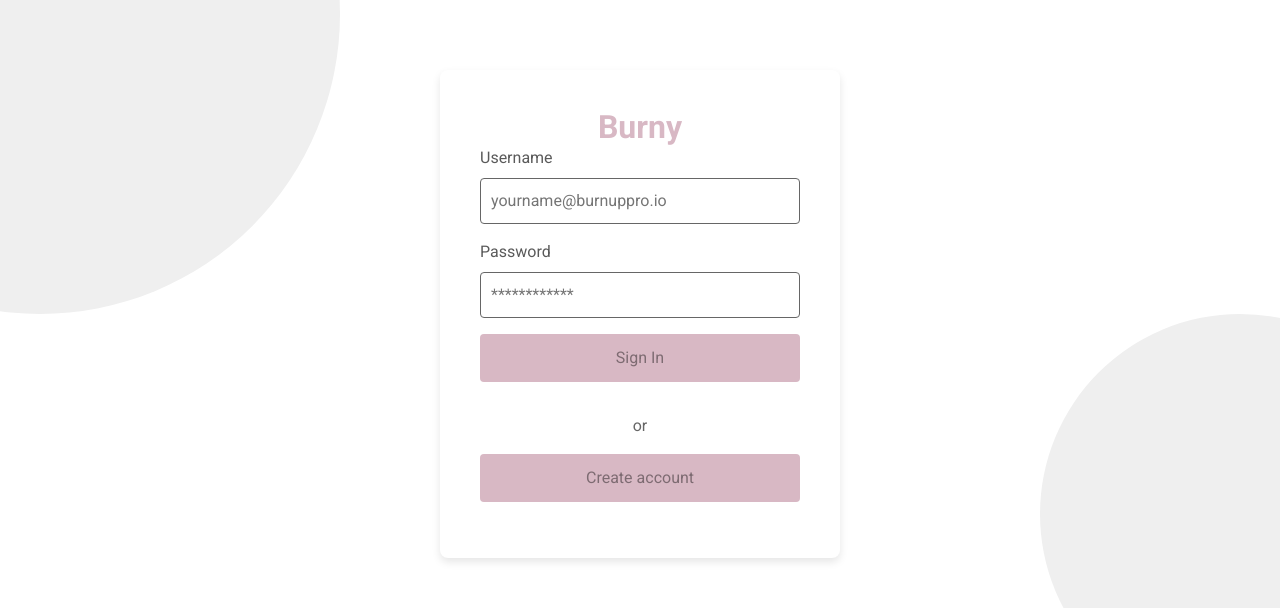
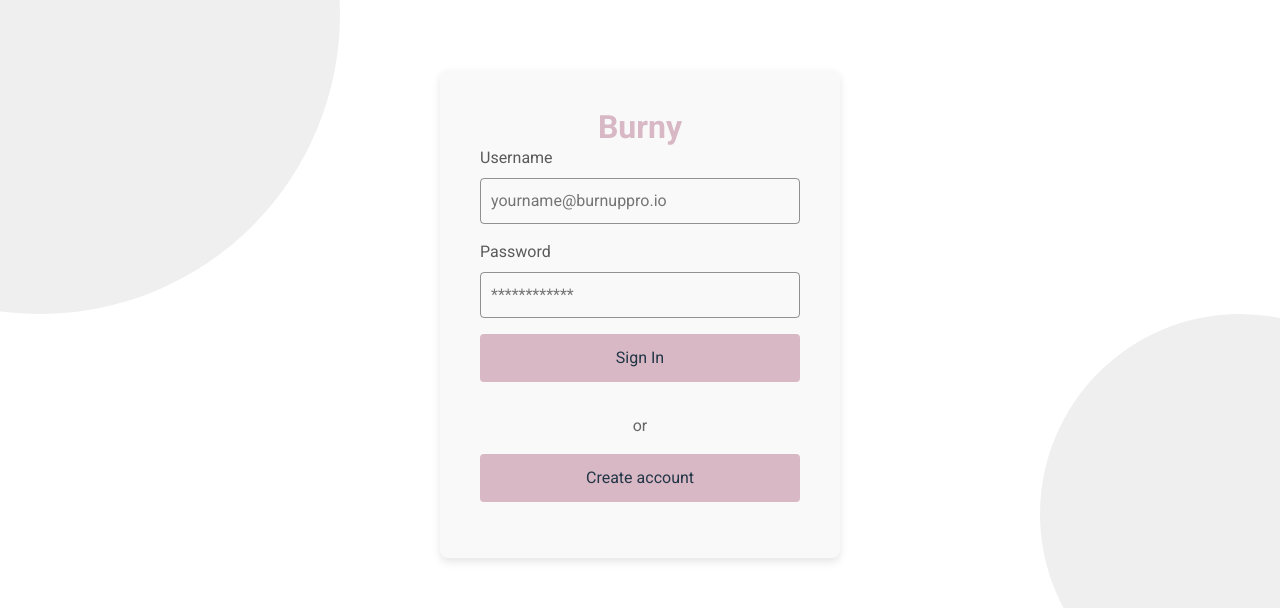
Before and after one commit to Tomoki108/burny, a Vue app in the folder web/: page /sign_in in a window 1280 px wide. Shown: the part 170-778 px from the top of the page. Built offline with nearby package versions, Linux system fonts and the light colour scheme; no server answers.

Commit message:
mod design

```diff
--- a/web/src/assets/styles/global.css
+++ b/web/src/assets/styles/global.css
@@ -10,6 +10,7 @@
   --color-success: #4caf50;
   --color-warning: #ffc107;
   --color-background: #ffffff;
+  --color-background-grey: #f9f9f9;
   --color-text: #0000006b;
   --color-text-light: #ffffff;
   --color-muted: #666666;
@@ -34,7 +35,6 @@
 body {
   font-family: var(--font-family-base);
   background-color: var(--color-background);
-  color: var(--color-text);
   font-size: var(--font-size-base);
 }
 
@@ -96,7 +96,7 @@ button:hover {
 input,
 textarea {
   font-family: var(--font-family-base);
-  border: 1px solid var(--color-muted);
+  border: 1px solid var(--color-text);
   padding: 10px;
   border-radius: 4px;
   font-size: var(--font-size-base);
@@ -105,7 +105,19 @@ textarea {
   margin-bottom: 16px;
 }
 
-/* Generic label style */
+/* オートフィルのスタイルをデフォルトから上書き */
+input:-webkit-autofill,
+input:-webkit-autofill:hover,
+input:-webkit-autofill:focus,
+textarea:-webkit-autofill,
+textarea:-webkit-autofill:hover,
+textarea:-webkit-autofill:focus {
+  -webkit-box-shadow: 0 0 0 1000px #fff inset !important; /* WebKit専用 */
+  box-shadow: 0 0 0 1000px #fff inset !important; /* 通常のbox-shadow */
+  -webkit-text-fill-color: #000 !important; /* テキスト色の上書き */
+  transition: background-color 9999s ease-in-out 0s !important; /* 背景色を長い時間でトランジション */
+}
+
 label {
   display: block;
   margin-bottom: 8px;
--- a/web/src/views/SignIn.vue
+++ b/web/src/views/SignIn.vue
@@ -7,13 +7,13 @@
             <h1>Burny</h1>
             <form @submit.prevent="onSubmit">
                 <label for="email">Username</label>
-                <input type="text" id="email" v-model="email" placeholder="yourname@burnuppro.io" minlength="8"
+                <input type="text" id="email" v-model="email" placeholder="yourname@burnuppro.io" required minlength="8"
                     maxlength="20" />
                 <label for="password">Password</label>
-                <input type="password" id="password" v-model="password" placeholder="************" />
-                <button type="submit" class="btn">Sign In</button>
+                <input type="password" id="password" v-model="password" placeholder="************" required />
+                <button type="submit">Sign In</button>
                 <div class="or">or</div>
-                <button type="button" class="btn">Create account</button>
+                <button type="button">Create account</button>
             </form>
             <p v-if="error" class="error">{{ error }}</p>
         </div>
@@ -81,7 +81,7 @@ const onSubmit = async () => {
 .login-box {
     position: relative;
     z-index: 1;
-    background-color: #ffffff;
+    background-color: var(--color-background-grey);
     padding: 40px;
     border-radius: 8px;
     box-shadow: 0 4px 8px rgba(0, 0, 0, 0.1);
```
